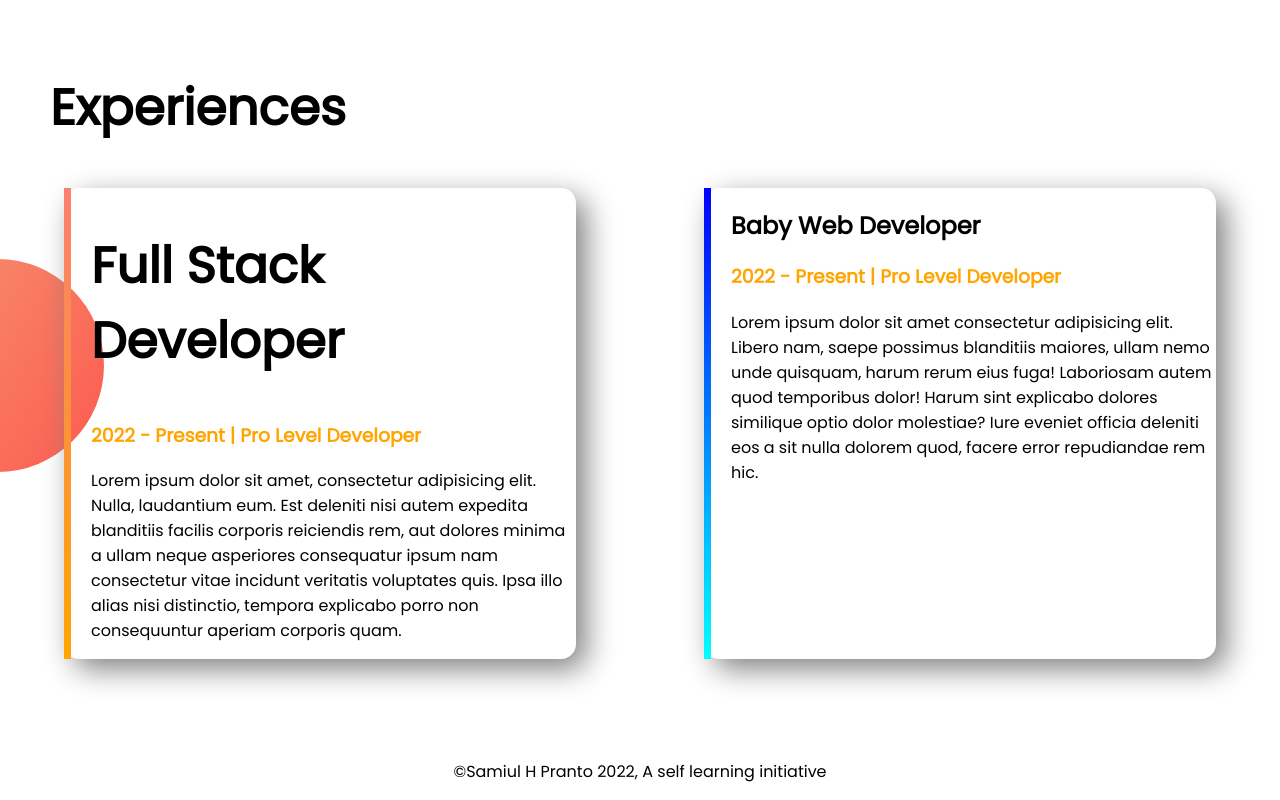
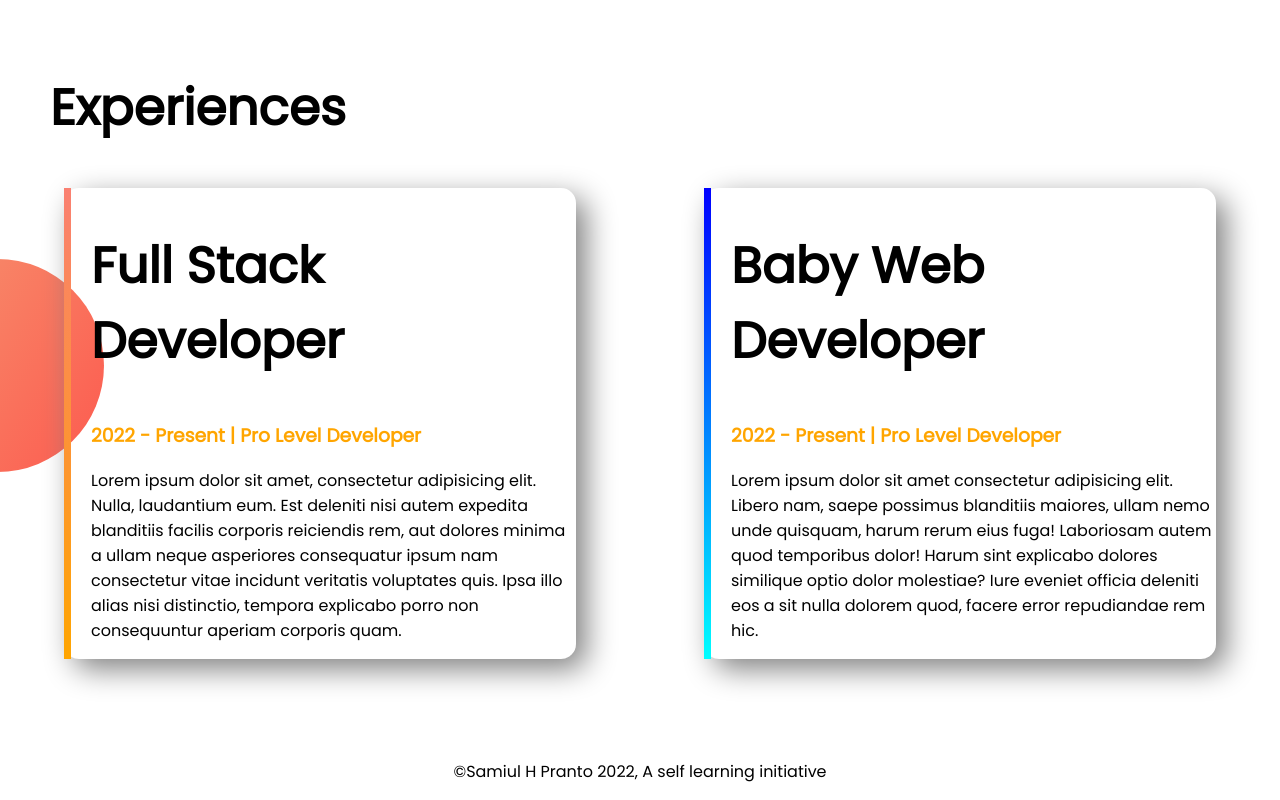
Before and after one commit to SamiulSami10/my-first-portfolio, a plain HTML site: page index.html in a window 1280 px wide. Shown: the part 1121-1921 px from the top of the page. Drawn offline with Linux system fonts and the light colour scheme.

Commit message:
corrected

```diff
--- a/index.html
+++ b/index.html
@@ -67,7 +67,7 @@
   </div>
 
   <div id="web-dev-experience" class="experience-item" >
-    <h2>Baby Web Developer</h>
+    <h1>Baby Web Developer</h1>
     <h3 class="orange-color">2022 - Present | Pro Level Developer</h3>
      <p>Lorem ipsum dolor sit amet consectetur adipisicing elit. Libero nam, saepe possimus blanditiis maiores, ullam nemo unde quisquam, harum rerum eius fuga! Laboriosam autem quod temporibus dolor! Harum sint explicabo dolores similique optio dolor molestiae? Iure eveniet officia deleniti eos a sit nulla dolorem quod, facere error repudiandae rem hic. </p>
   </div>
```
Also changed, not shown: images/zinda libra.jpg (added), images/zindaPARK.jpg (added).
